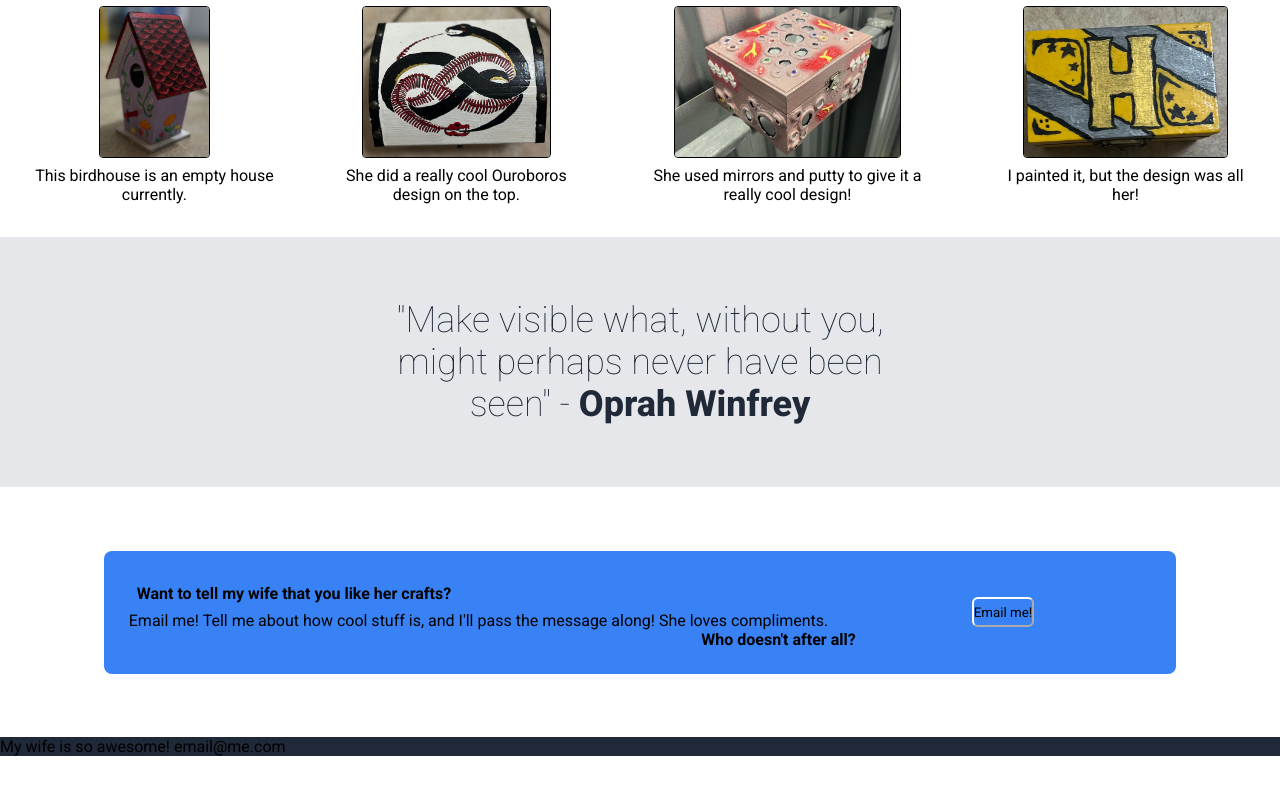
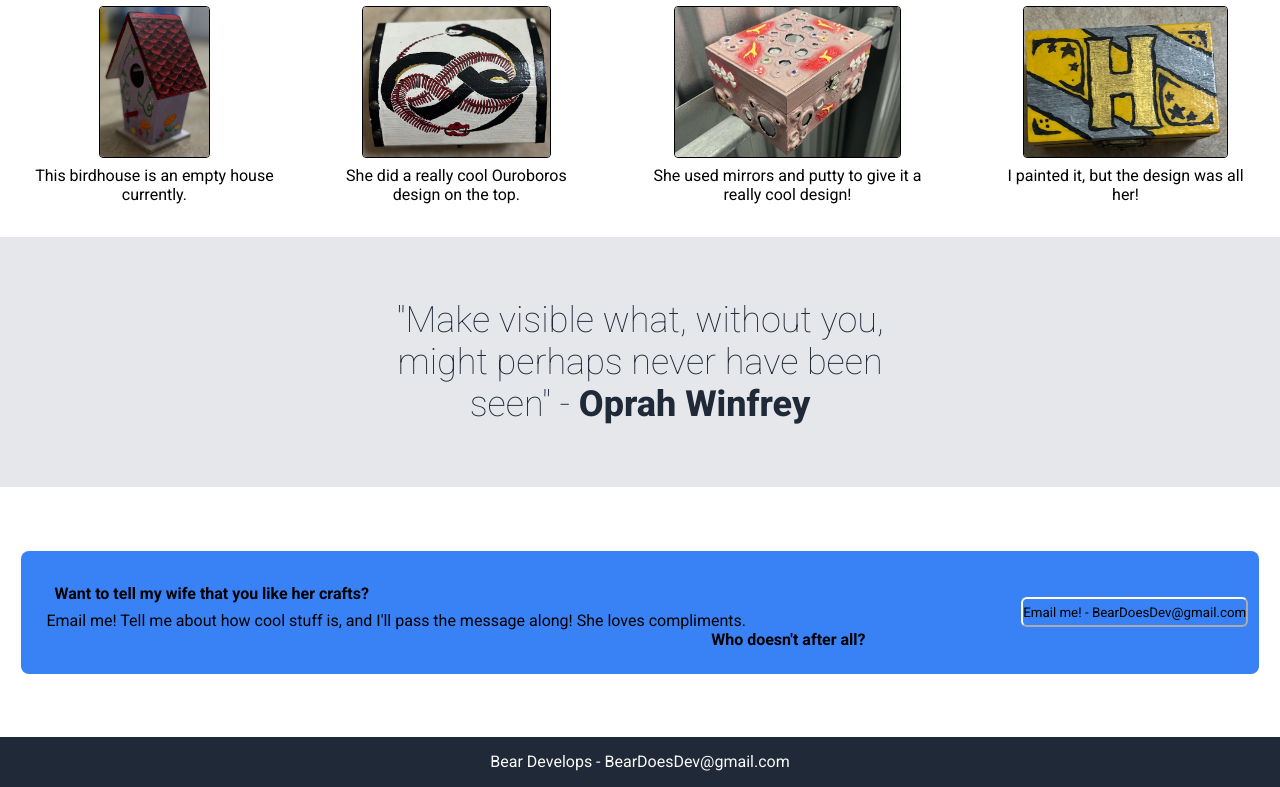
Before and after one commit to 7Bear77/landing-page, a plain HTML site: page index.html in a window 1280 px wide. Shown: the part 856-1643 px from the top of the page. Before the commit the page ends 1612 px from the top, so only its background shows below. Drawn offline with Linux system fonts and the light colour scheme.

Commit message:
Technically done Add all of the final required parts, specifically the footer Add real email

```diff
--- a/index.html
+++ b/index.html
@@ -16,7 +16,7 @@
     <main>
         <div class="biggest-wrapper">
             <div class="header">
-                <p class="logo">Crafties!</p>
+                <p class="logo">BearDoesDev</p>
                 <ul>
                     <li><a href="#crafts">Crafts!</a></li>
                     <li><a href="#testimonial">Testimonial</a></li>
@@ -31,7 +31,7 @@
                         wife has made! I want to show off her work because I think that
                         she is awesome!
                     </h3>
-                    <button type="button" class="hero-button">Email me!</button>
+                    <button type="button" class="hero-button">Email me! - BearDoesDev@gmail.com</button>
                 </div>
                 <div class="hero-imgs">
                     <img src="style/pics/mander.jpg" alt="A drawing of charmander and stitch hanging out" width="100px"
@@ -124,12 +124,14 @@
                             along! She loves compliments.</p><span class="who">Who doesn't after all?</span>
                     </div>
                     <div class="button-wrap">
-                        <button class="cta-button" type="button">Email me!</button>
+                        <button class="cta-button" type="button">Email me! - BearDoesDev@gmail.com</button>
                     </div>
                 </div>
             </div>
             <footer class="footer">
-                <p>My wife is so awesome! email@me.com</p>
+                <div class="footing">
+                    <p>Bear Develops - BearDoesDev@gmail.com</p>
+                </div>
             </footer>
         </div>
     </main>
--- a/style/style.css
+++ b/style/style.css
@@ -108,7 +108,7 @@ ul {
     justify-self: center;
     align-self: flex-start;
     margin-left: 30px;
-    width: 180px;
+    width: 250px;
     height: 20px;
     flex: 1 1 20;
     border-radius: 10px;
@@ -216,3 +216,14 @@ h4 {
     font-weight: 700;
     margin-left: 70%;
 }
+
+.footer {
+    height: 50px;
+    text-align: center;
+    color: #f9faf8;
+
+}
+
+.footing p {
+    padding: 15px;
+}
```
